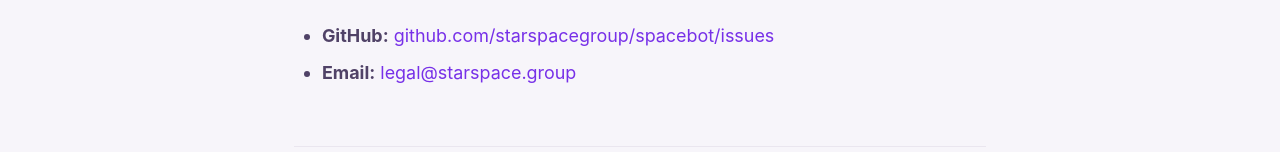
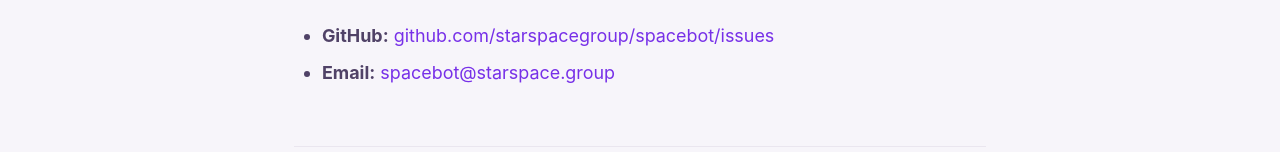
Before and after one commit to starspacegroup/spacebot, a SvelteKit app: page /terms in a window 1280 px wide. Shown: the part 7407-7559 px from the top of the page. Built offline with nearby package versions, Linux system fonts and the light colour scheme; no server answers.

Commit message:
fix: update contact email to spacebot@starspace.group in privacy and terms pages

```diff
--- a/src/routes/+page.svelte
+++ b/src/routes/+page.svelte
@@ -167,7 +167,7 @@
 					<h3>Enterprise</h3>
 					<p>Need white-label branding or a dedicated isolated database? Let's talk.</p>
 				</div>
-				<a href="mailto:enterprise@starspace.group" class="btn btn-secondary">Contact Us</a>
+				<a href="mailto:spacebot@starspace.group" class="btn btn-secondary">Contact Us</a>
 			</div>
 		</div>
 	</section>
--- a/src/routes/privacy/+page.svelte
+++ b/src/routes/privacy/+page.svelte
@@ -348,7 +348,7 @@
 			<li><strong>GitHub:</strong>
 				<a href="https://github.com/starspacegroup/spacebot/issues" target="_blank" rel="noopener noreferrer">github.com/starspacegroup/spacebot/issues</a></li>
 			<li><strong>Email:</strong>
-				<a href="mailto:privacy@starspace.group">privacy@starspace.group</a></li>
+				<a href="mailto:spacebot@starspace.group">spacebot@starspace.group</a></li>
 		</ul>
 		<p>
 			For users in the EEA, UK, or Switzerland, you also have the right to lodge a complaint
--- a/src/routes/terms/+page.svelte
+++ b/src/routes/terms/+page.svelte
@@ -341,7 +341,7 @@
 			<li><strong>GitHub:</strong>
 				<a href="https://github.com/starspacegroup/spacebot/issues" target="_blank" rel="noopener noreferrer">github.com/starspacegroup/spacebot/issues</a></li>
 			<li><strong>Email:</strong>
-				<a href="mailto:legal@starspace.group">legal@starspace.group</a></li>
+				<a href="mailto:spacebot@starspace.group">spacebot@starspace.group</a></li>
 		</ul>
 	</section>
 </LegalPage>
```
